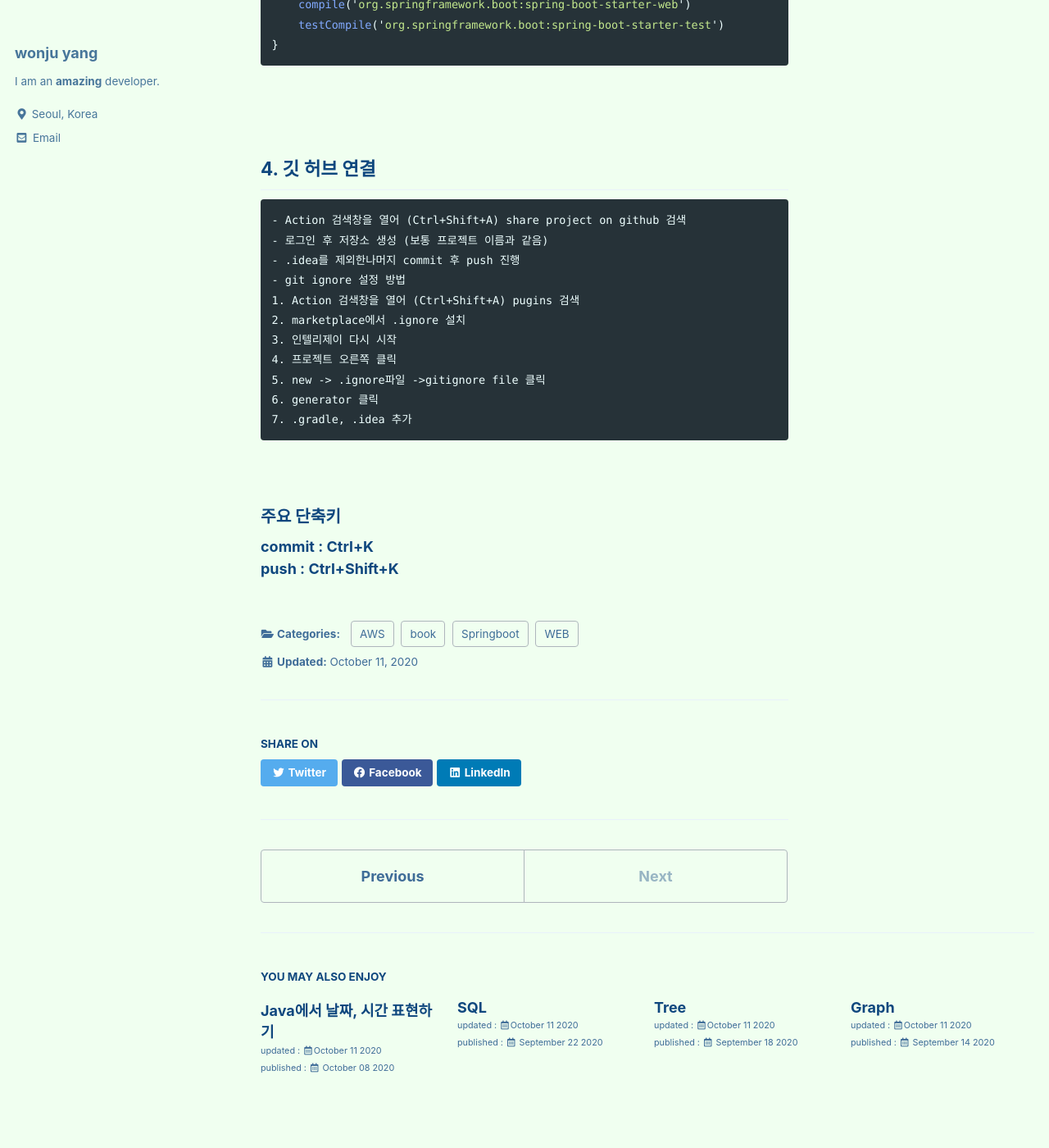
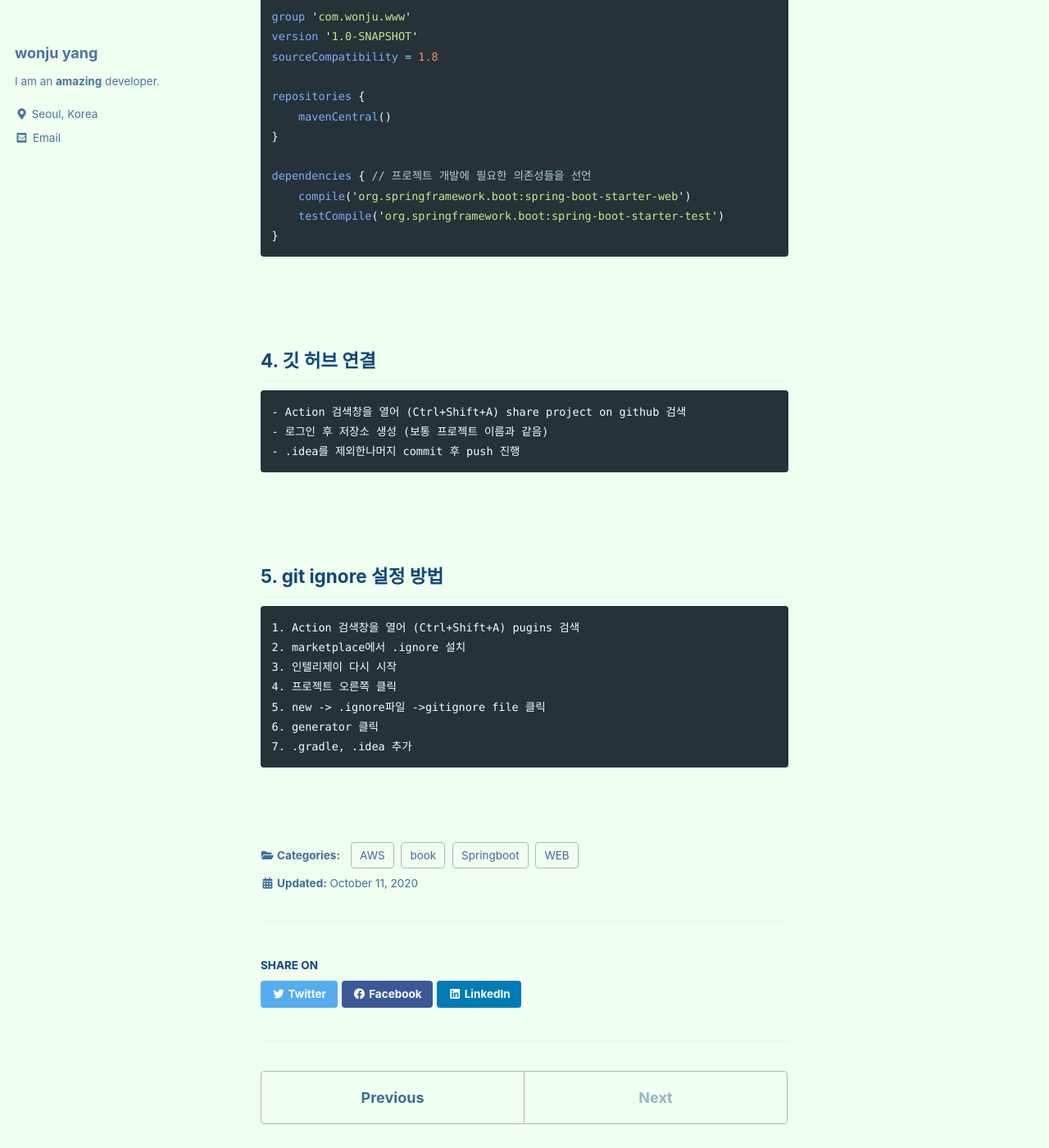
Before and after one commit to wonjuYang/wonjuYang.github.io, a Jekyll site: the page built from _posts/2020-10-11-spb_aws_1.md, in a window 1280 px wide and 1400 px high, scrolled down 1626 px. Shown: the whole window at 82% size. Built offline with Jekyll 4.4.1, drawn with Linux system fonts in a browser that asks for light colours; cached includes are drawn as plain includes; some of the changed text lies outside the part shown.

Commit message:
edit spb_aws_1

```diff
--- a/_posts/2020-10-11-spb_aws_1.md
+++ b/_posts/2020-10-11-spb_aws_1.md
@@ -10,6 +10,13 @@
 
 # 1장 인텔리제이로 스프링 부트 시작하기
 <br/>
+
+### 꼭 기억해야 할 주요 단축키
+__Action : Ctrl+Shift+A__ <br/>
+__commit : Ctrl+K__ <br/>
+__push : Ctrl+Shift+K__
+
+<br/><br/>
 
 ## 1. 인텔리제이 설치
     - jetbrains의 toolbox 설치
@@ -64,7 +71,10 @@
     - Action 검색창을 열어 (Ctrl+Shift+A) share project on github 검색
     - 로그인 후 저장소 생성 (보통 프로젝트 이름과 같음)
     - .idea를 제외한나머지 commit 후 push 진행
-    - git ignore 설정 방법
+
+<br/><br/>
+
+## 5. git ignore 설정 방법
     1. Action 검색창을 열어 (Ctrl+Shift+A) pugins 검색
     2. marketplace에서 .ignore 설치
     3. 인텔리제이 다시 시작
@@ -74,7 +84,3 @@
     7. .gradle, .idea 추가
 
 <br/>
-
-### 주요 단축키
-__commit : Ctrl+K__ <br/>
-__push : Ctrl+Shift+K__
```
